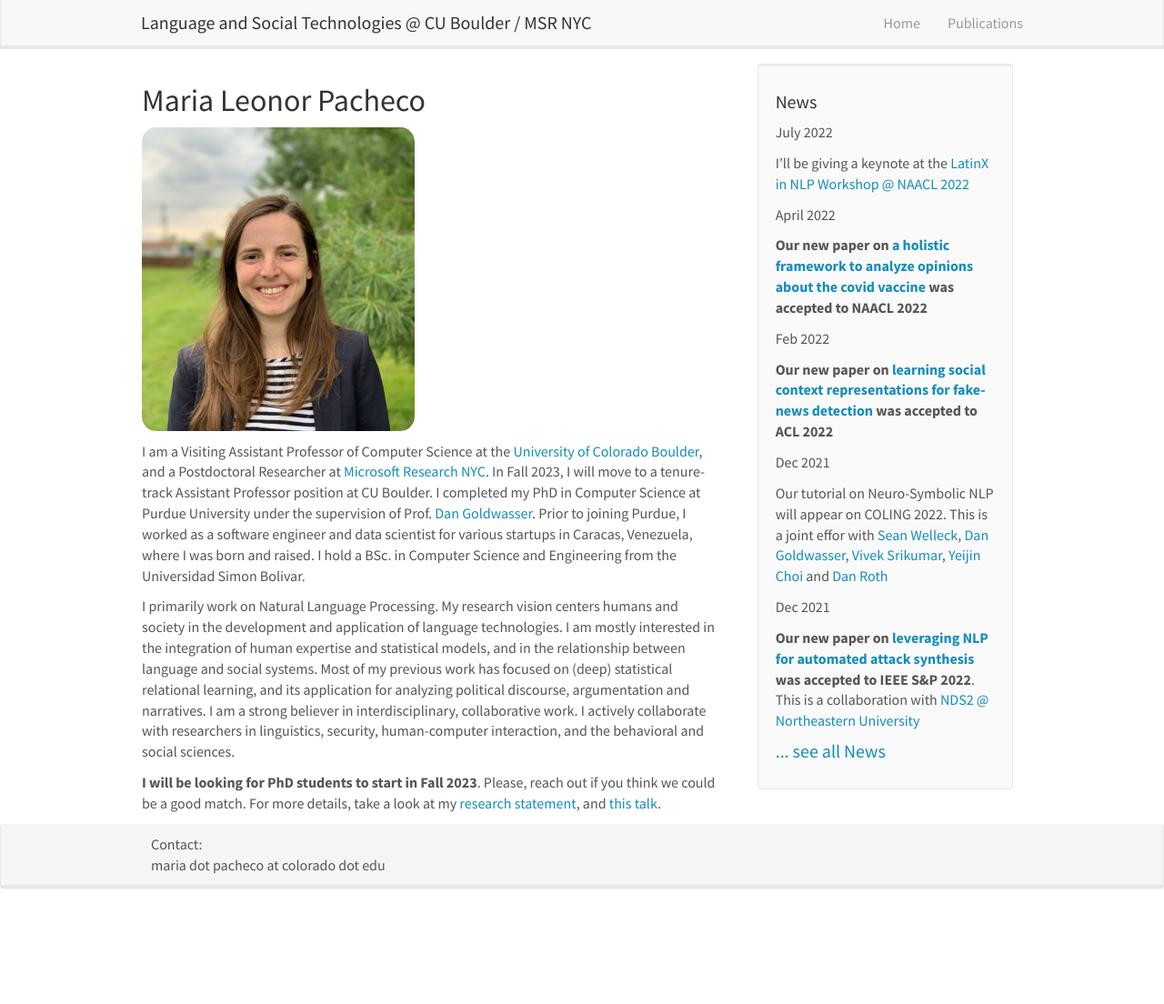
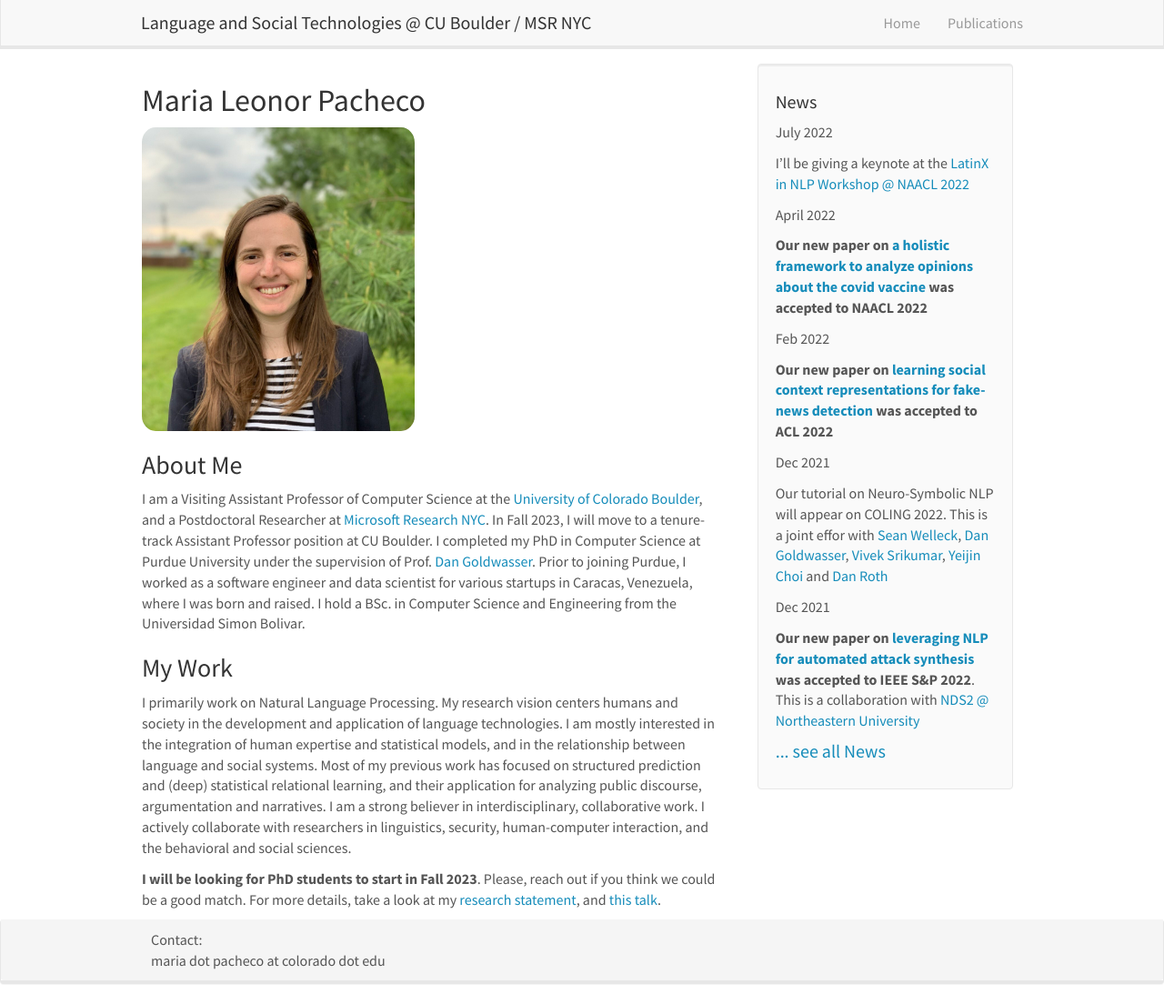
Before and after one commit to mlpacheco/mlpacheco.github.io, a Jekyll site: the page built from _pages/home.md, in a window 1280 px wide and 1104 px high. Shown: the whole window at 91% size. Built offline with Jekyll 4.4.1, drawn with Linux system fonts in a browser that asks for light colours; nearby versions of some CDN libraries.

Commit message:
Update home.md

```diff
--- a/_pages/home.md
+++ b/_pages/home.md
@@ -6,11 +6,15 @@
 permalink: /
 ---
 
+### About Me
+
 I am a Visiting Assistant Professor of Computer Science at the [University of Colorado Boulder](https://www.colorado.edu/cs/), and a Postdoctoral Researcher at [Microsoft Research
 NYC](https://www.microsoft.com/en-us/research/lab/microsoft-research-new-york/). In Fall 2023, I will move to a tenure-track Assistant Professor position at CU Boulder. I completed my PhD in Computer Science at Purdue University under the supervision of Prof. [Dan Goldwasser](https://www.cs.purdue.edu/homes/dgoldwas/). Prior to joining Purdue, I worked as a software engineer and data scientist for various startups in Caracas, Venezuela, where I was born and raised. I hold a BSc. in Computer Science and Engineering from the Universidad Simon Bolivar.
 
 
-I primarily work on Natural Language Processing. My research vision centers humans and society in the development and application of language technologies. I am mostly interested in the integration of human expertise and statistical models, and in the relationship between language and social systems. Most of my previous work has focused on (deep) statistical relational learning, and its application for analyzing political discourse, argumentation and narratives. I am a strong believer in interdisciplinary, collaborative work. I actively collaborate with researchers in linguistics, security, human-computer interaction, and the behavioral and social sciences.
+### My Work
+
+I primarily work on Natural Language Processing. My research vision centers humans and society in the development and application of language technologies. I am mostly interested in the integration of human expertise and statistical models, and in the relationship between language and social systems. Most of my previous work has focused on structured prediction and (deep) statistical relational learning, and their application for analyzing public discourse, argumentation and narratives. I am a strong believer in interdisciplinary, collaborative work. I actively collaborate with researchers in linguistics, security, human-computer interaction, and the behavioral and social sciences.
 
 
 **I will be looking for PhD students to start in Fall 2023**. Please, reach out if you think we could be a good match. For more details, take a look at my [research statement](https://mlpacheco.github.io/files/mlpacheco_research_statement.pdf), and [this talk](https://www.youtube.com/watch?v=MMDD9kgVKJA).
```
